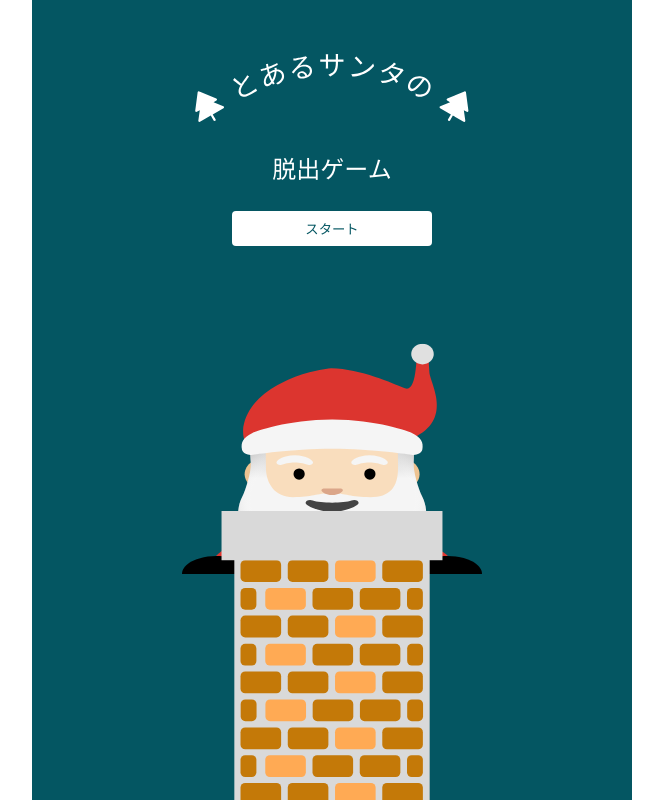
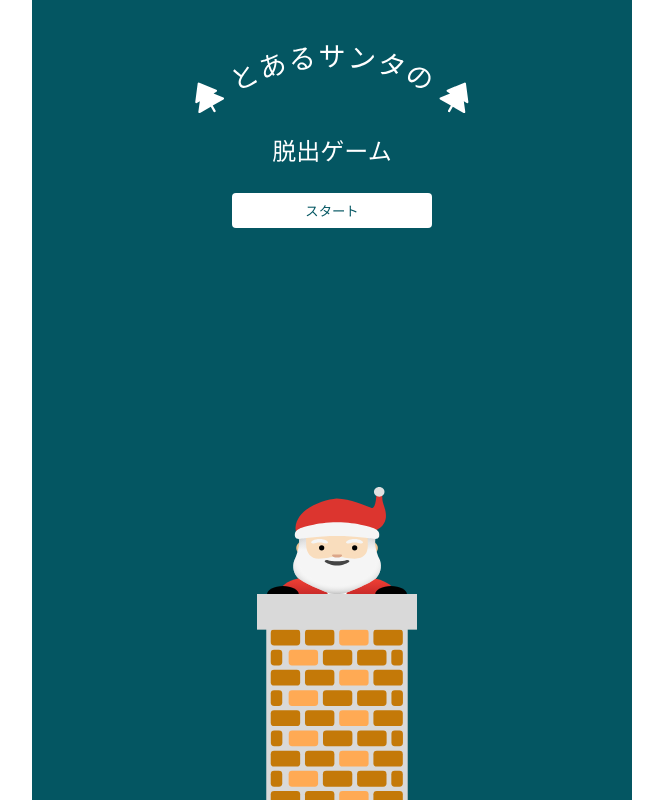
Before and after one commit to marimonon/advent2024_christmas, a React (Vite) app: page / in a window 1280 px wide. Shown: the whole page, without its empty margins (308-971 px from the left). Built offline with nearby package versions, Linux system fonts and the light colour scheme.

Commit message:
サンタや煙突のcssの修正

```diff
--- a/src/components/Start.tsx
+++ b/src/components/Start.tsx
@@ -52,7 +52,7 @@ const btnBoxCss = css`
 
 const santaFallAnime = keyframes`
   0% {
-    bottom: 182px;
+    bottom: 196px;
   }
   100% {
     bottom: -100px;
@@ -61,8 +61,8 @@ const santaFallAnime = keyframes`
 
 const santaCss = (startClicked: boolean) => css`
   position: absolute;
-  bottom: 182px;
-  left: calc(50% - 150px);
+  bottom: 196px;
+  left: calc(50% - 65px);
   z-index: 1;
   ${startClicked &&
   css`
@@ -73,22 +73,22 @@ const santaCss = (startClicked: boolean) => css`
 const chimneyCss = css`
   position: absolute;
   bottom: -20px;
-  left: calc(50% - 150px);
+  left: calc(50% - 75px);
   z-index: 2;
 `
 
 // svgのCSS
 const titleImageCss = css`
-  width: 300px;
-  height: 100px;
+  width: 50%;
+  height: auto;
 `
 
 const santaImageCss = css`
-  width: 300px;
-  height: 300px;
+  width: 140px;
+  height: auto;
 `
 
 const chimneyImageCss = css`
-  width: 300px;
-  height: 300px;
+  width: 160px;
+  height: auto;
 `
```
